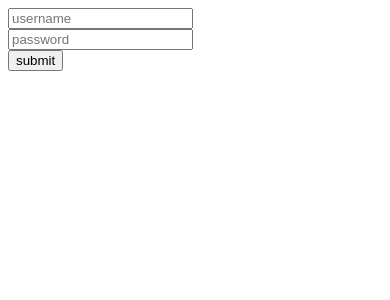
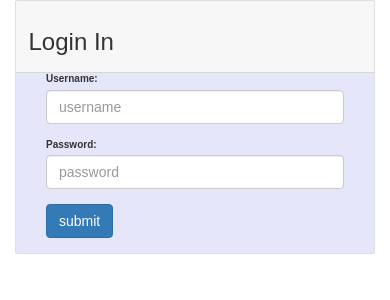
Before and after one commit to alinaali12/AngularApp, an Angular app: page / in a window 390 px wide. Shown: the top 300 px of the page. Built offline with nearby package versions, Linux system fonts and the light colour scheme.

Commit message:
complete Login Form

```diff
--- a/angular.json
+++ b/angular.json
@@ -28,9 +28,13 @@
               "src/assets"
             ],
             "styles": [
-              "src/styles.scss"
+              "src/styles.scss",
+              "node_modules/bootstrap/dist/css/bootstrap.min.css"
             ],
-            "scripts": []
+            "scripts": [
+              "node_modules/jquery/dist/jquery.min.js",
+              "node_modules/bootstrap/dist/js/bootstrap.min.js"
+            ]
           },
           "configurations": {
             "production": {
--- a/package.json
+++ b/package.json
@@ -24,6 +24,7 @@
     "bootstrap": "^4.3.1",
     "cors": "^2.8.5",
     "jquery": "^3.4.1",
+    "node": "^12.6.0",
     "popper.js": "^1.14.7",
     "rxjs": "~6.4.0",
     "save": "^2.4.0",
--- a/src/app/app-routing.module.ts
+++ b/src/app/app-routing.module.ts
@@ -1,11 +1,16 @@
 import { NgModule } from '@angular/core';
 import { Routes, RouterModule } from '@angular/router';
 import { LoginComponent } from './login/login.component';
+import { HomeComponent } from './home/home.component';
 
 const routes: Routes = [
   {
     path: '',
     component: LoginComponent
+  },
+  {
+    path:'home',
+    component: HomeComponent
   }
 ];
 
--- a/src/app/app.module.ts
+++ b/src/app/app.module.ts
@@ -8,12 +8,14 @@ import { LoginComponent } from './login/login.component';
 import {FormsModule} from '@angular/forms';
 import {HttpClientModule} from '@angular/common/http';
 import { LoginService } from './login-service.service';
+import { HomeComponent } from './home/home.component';
 
 
 @NgModule({
   declarations: [
     AppComponent,
-    LoginComponent
+    LoginComponent,
+    HomeComponent
   ],
   imports: [
     BrowserModule,
--- /dev/null
+++ b/src/app/home/home.component.html
@@ -0,0 +1,7 @@
+
+<div class="container-fluid">
+    <div class="text-center">
+        <h1>Welcome !</h1>
+
+    </div>
+</div>
--- /dev/null
+++ b/src/app/home/home.component.ts
@@ -0,0 +1,15 @@
+import { Component, OnInit } from '@angular/core';
+
+@Component({
+  selector: 'app-home',
+  templateUrl: './home.component.html',
+  styleUrls: ['./home.component.scss']
+})
+export class HomeComponent implements OnInit {
+
+  constructor() { }
+
+  ngOnInit() {
+  }
+
+}
--- a/src/app/login-service.service.ts
+++ b/src/app/login-service.service.ts
@@ -16,7 +16,6 @@ export class LoginService {
   Token:any;
 
   constructor(private http:HttpClient) {
-    debugger;
     this._url = "https://localhost:44347/api/Logins";
     const headerSettings: {[name:string]: string | string[];} = {};
     this.Header = new HttpHeaders(headerSettings);
@@ -24,10 +23,8 @@ export class LoginService {
 
   public validateLogin(username:string,stringpassword:string ) {
     console.log(stringpassword,username);
-    debugger;
 
-
-    var response= this.http.get(this._url, {
+    var response= this.http.get<boolean>(this._url, {
       params: {
         userName: username,
         stringPassword:stringpassword
--- a/src/app/login/login.component.html
+++ b/src/app/login/login.component.html
@@ -1,7 +1,52 @@
-<form #login = "ngForm" (ngSubmit) = "onClickSubmit(login.value)" >
-        <input type = "text" name = "username" placeholder = "username" ngModel>
-        <br/>
-        <input type = "password" name = "pwd" placeholder = "password" ngModel>
-        <br/>
-        <input type = "submit" value = "submit">
-      </form>
+<!DOCTYPE html>
+<html lang="en">
+<head>
+  <title>Login Form</title>
+  <meta charset="utf-8">
+  <meta name="viewport" content="width=device-width, initial-scale=1">
+  <link rel="stylesheet" href="https://maxcdn.bootstrapcdn.com/bootstrap/3.4.0/css/bootstrap.min.css">
+  <script src="https://ajax.googleapis.com/ajax/libs/jquery/3.4.1/jquery.min.js"></script>
+  <script src="https://maxcdn.bootstrapcdn.com/bootstrap/3.4.0/js/bootstrap.min.js"></script>
+</head>
+
+
+
+<div class="d-flex justify-content-center h-100">
+  <div class="col-sm-9">
+    <div class="card">
+      <div class="card-header">
+        <h3>Login In</h3>
+      </div>
+      <div style="background-color:lavender;">
+        <form #login = "ngForm" (ngSubmit) = "onClickSubmit(login.value)" >
+            <div class="col-sm-6 col-lg-4">
+              <div class="form-group">
+                <label class="col-md-4 control-label" for="Username">Username:</label>
+                <div class="col-md-8">
+                  <input class="form-control" type = "text" name = "username" placeholder = "username" ngModel>
+                </div>
+              </div>
+            </div>
+
+            <div class="col-sm-6 col-lg-4">
+              <div class="form-group">
+                <label class="col-md-4 control-label" for="Username">Password:</label>
+                <div class="col-md-8">
+                  <input class="form-control" type = "text" name = "pwd" placeholder = "password" ngModel>
+                </div>
+              </div>
+            </div>
+
+            <div class="col-sm-6 col-lg-4">
+              <div class="form-group">
+                <div class="col-md-8">
+                    <input  class="btn btn-primary" type = "submit" value = "submit">
+                </div>
+              </div>
+            </div>
+
+        </form>
+      </div>
+    </div>
+  </div>
+</div>
--- a/src/app/login/login.component.ts
+++ b/src/app/login/login.component.ts
@@ -1,5 +1,6 @@
 import { Component, OnInit } from '@angular/core';
 import { LoginService } from '../login-service.service';
+import { Router } from '@angular/router';
 
 @Component({
   selector: 'app-login',
@@ -7,13 +8,25 @@ import { LoginService } from '../login-service.service';
   styleUrls: ['./login.component.scss']
 })
 export class LoginComponent implements OnInit {
-  constructor(private _loginServive: LoginService) { }
+
+  private isLoggedIn:boolean;
+  constructor(private _loginServive: LoginService, private router: Router) {
+    this.isLoggedIn = false;
+  }
    ngOnInit() {
    }
    onClickSubmit(formData) {
-     console.log(this._loginServive.validateLogin(formData.username, formData.pwd).subscribe((data)=>{
+     (this._loginServive.validateLogin(formData.username, formData.pwd).subscribe((data)=>{
       console.log('response result',data);
+      this.isLoggedIn = data;
+      if (this.isLoggedIn) {
+        this.router.navigate(['/home']);
+      } else {
+
+        alert("Username or Password is incorrect!");
+
+      }
     }));
-    //  alert('Your Email is : ' + formData.username+'\n and password is :'+formData.pwd);
+
    }
 }
```
Also changed, not shown: src/app/home/home.component.scss (added), 2 other files (tests, documents, lock files or other folders).
